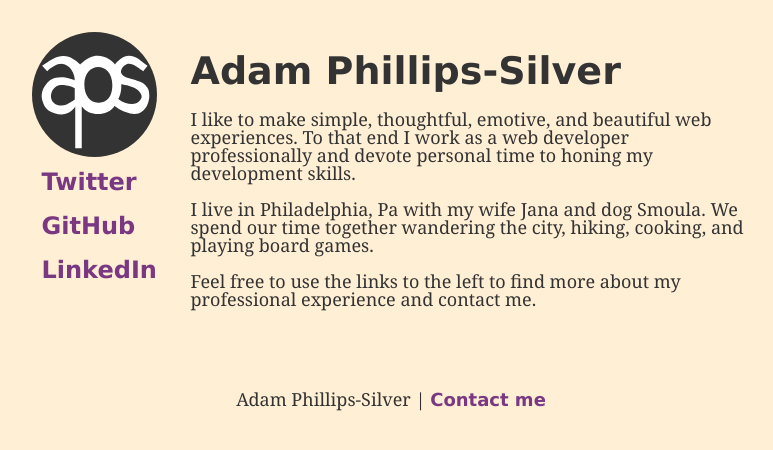
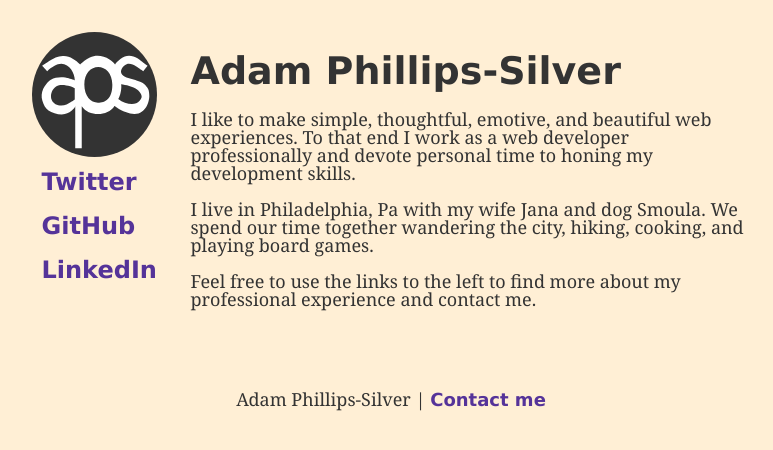
Before and after one commit to Adam-PS/adamphillipssilver, a Jekyll site: the page built from index.html, in a window 1280 px wide. Shown: the top 450 px of the page, without its empty margins (249-1022 px from the left). Built offline with Jekyll 4.4.1, drawn with Linux system fonts in a browser that asks for light colours.

Commit message:
Update main.css

```diff
--- a/css/main.css
+++ b/css/main.css
@@ -16,7 +16,7 @@ p {
 a {
 	font-family: Verdana, Tahoma, sans-serif;
 	font-weight: 700;
-	color: #7a3882;
+	color: #553399;
 	text-decoration: none;
 }
 
```
